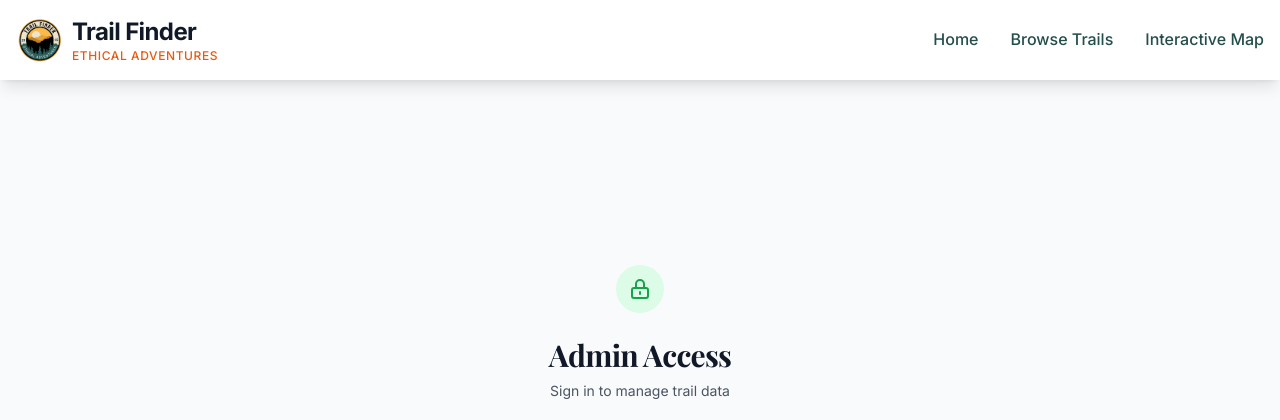
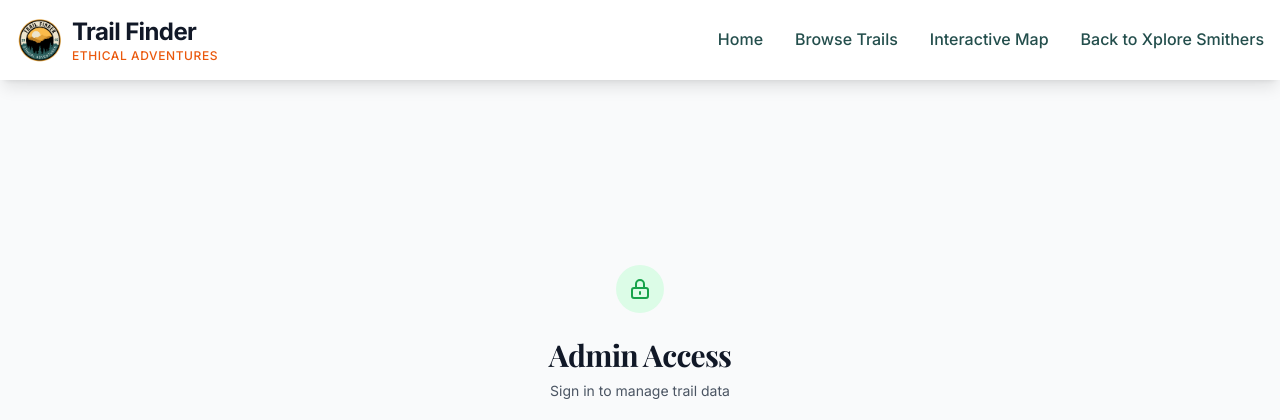
Before and after one commit to dariel1990/hiking-trails, a Laravel app: page /admin/login in a window 1280 px wide. Shown: the top 420 px of the page. Run offline with Laravel 12, Linux system fonts and the light colour scheme; style sheets or scripts are compiled from the project's sources.

Commit message:
New menu for going back to main page.

```diff
--- a/resources/views/layouts/public.blade.php
+++ b/resources/views/layouts/public.blade.php
@@ -80,6 +80,11 @@
                         <span>Interactive Map</span>
                         <div class="absolute bottom-0 left-0 w-0 h-0.5 bg-accent-600 group-hover:w-full transition-all duration-300 {{ request()->routeIs('map') ? 'w-full' : '' }}"></div>
                     </a>
+                    <a href="https://xploresmithers.com/"
+                       class="relative text-forest-700 hover:text-accent-600 font-medium transition-all duration-300 py-2 group {{ request()->routeIs('map') ? 'text-accent-700' : '' }}">
+                        <span>Back to Xplore Smithers</span>
+                        <div class="absolute bottom-0 left-0 w-0 h-0.5 bg-accent-600 group-hover:w-full transition-all duration-300 {{ request()->routeIs('map') ? 'w-full' : '' }}"></div>
+                    </a>
 
                     <!-- New navigation items inspired by XploreSmithers -->
                     {{-- <div class="relative group">
@@ -125,6 +130,7 @@
                         <a href="{{ route('home') }}" class="block px-6 py-3 text-gray-700 hover:bg-emerald-50 hover:text-emerald-600 font-medium transition-colors">Home</a>
                         <a href="{{ route('trails.index') }}" class="block px-6 py-3 text-gray-700 hover:bg-emerald-50 hover:text-emerald-600 font-medium transition-colors">Browse Trails</a>
                         <a href="{{ route('map') }}" class="block px-6 py-3 text-gray-700 hover:bg-emerald-50 hover:text-emerald-600 font-medium transition-colors">Interactive Map</a>
+                        <a href="https://xploresmithers.com/" class="block px-6 py-3 text-gray-700 hover:bg-emerald-50 hover:text-emerald-600 font-medium transition-colors">Back to Xplore Smithers Map</a>
                     </div>
                 </div>
             </div>
```
